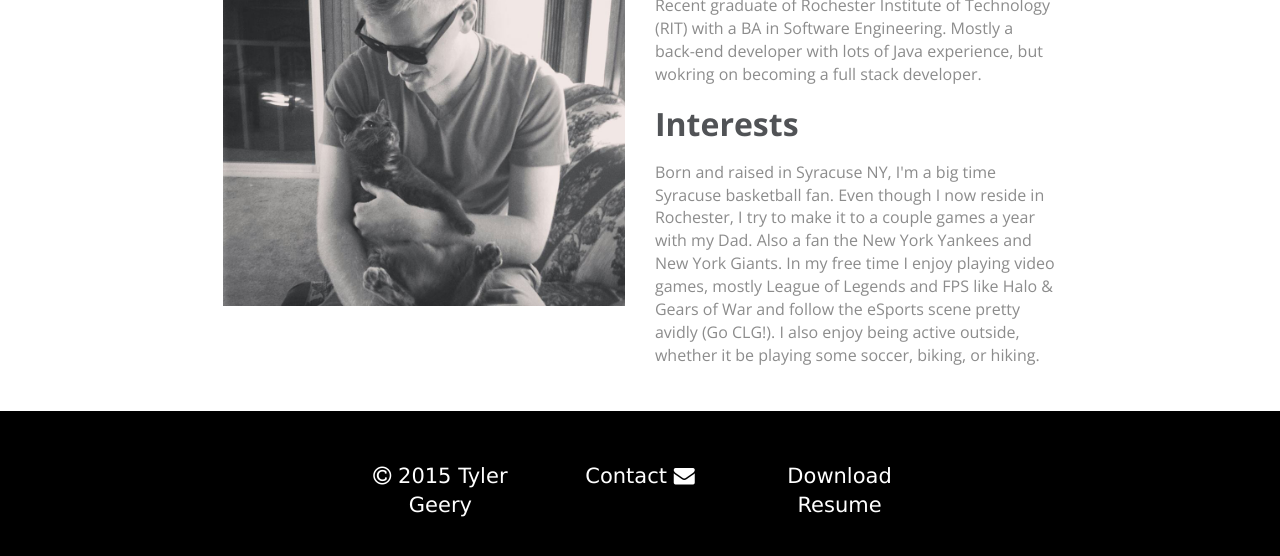
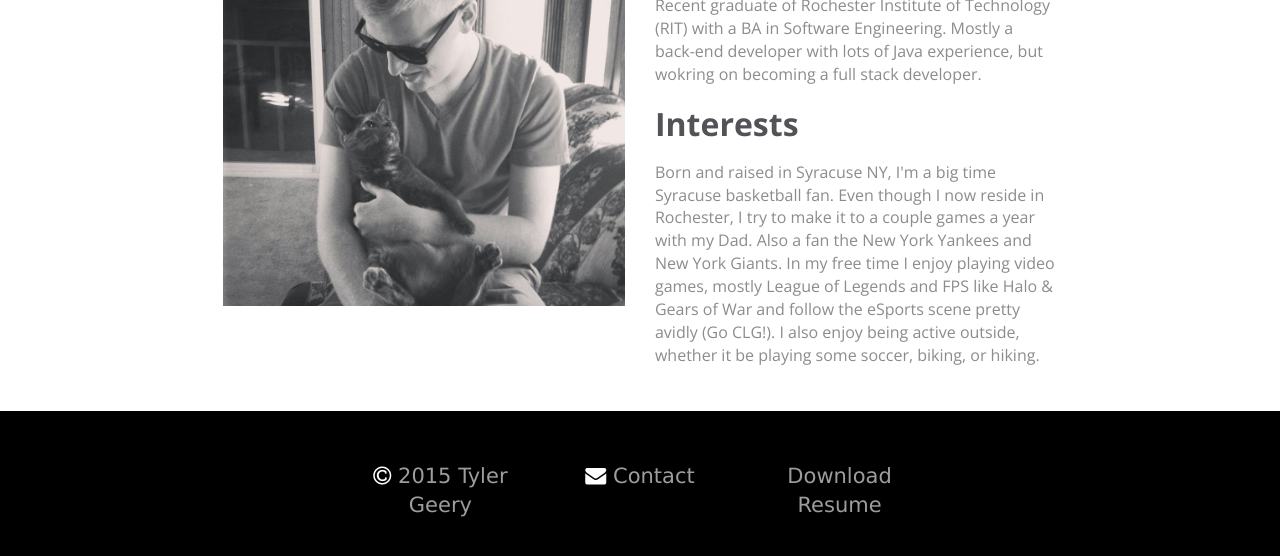
Before and after one commit to tygeery/tygeery.github.io, a plain HTML site: page index.html in a window 1280 px wide. Shown: the part 731-1287 px from the top of the page. Drawn offline with nearby package versions, Linux system fonts and the light colour scheme.

Commit message:
Minor Changes to footer

```diff
--- a/index.html
+++ b/index.html
@@ -95,10 +95,10 @@
       <div class="footerTextWrapper">
         <div class = "row">
           <div class="col-xs-6 col-sm-4 footerText">
-          	<i class="fa fa-1x fa-inverse fa-copyright"></i> 2015 Tyler Geery
+          	<i class="fa fa-1x fa-inverse fa-copyright "></i> 2015 Tyler Geery
           </div>
           <div class="col-xs-6 col-sm-4 footerText">
-          <a href="mailto:tsg7741@gmail.com?Subject=Resume" target="_top">Contact <i class="fa fa-1x fa-inverse fa-envelope"></i></a>
+          <a href="mailto:tsg7741@gmail.com?Subject=Resume" target="_top"><i class="fa fa-1x fa-inverse fa-envelope"></i> Contact</a>
           </div>
           <div class="col-xs-6 col-sm-4 footerText">
           	<a href="files/geery_resume.pdf">Download Resume</a>
--- a/myStyle.css
+++ b/myStyle.css
@@ -105,7 +105,7 @@ body {
     line-height: 1.4em;
     display: inline-block;
     overflow: hidden;
-    color: #fff;
+    color: #9d9d9d;
     max-width: 750px;
     padding: 0 30px;
 
@@ -119,5 +119,5 @@ body {
 }
 
 .footerText a{
-  color:white;
+  color:#9d9d9d;
 }
```
Also changed, not shown: Views/experience.html (+1 -1 lines), Views/projects.html (+1 -1 lines).
